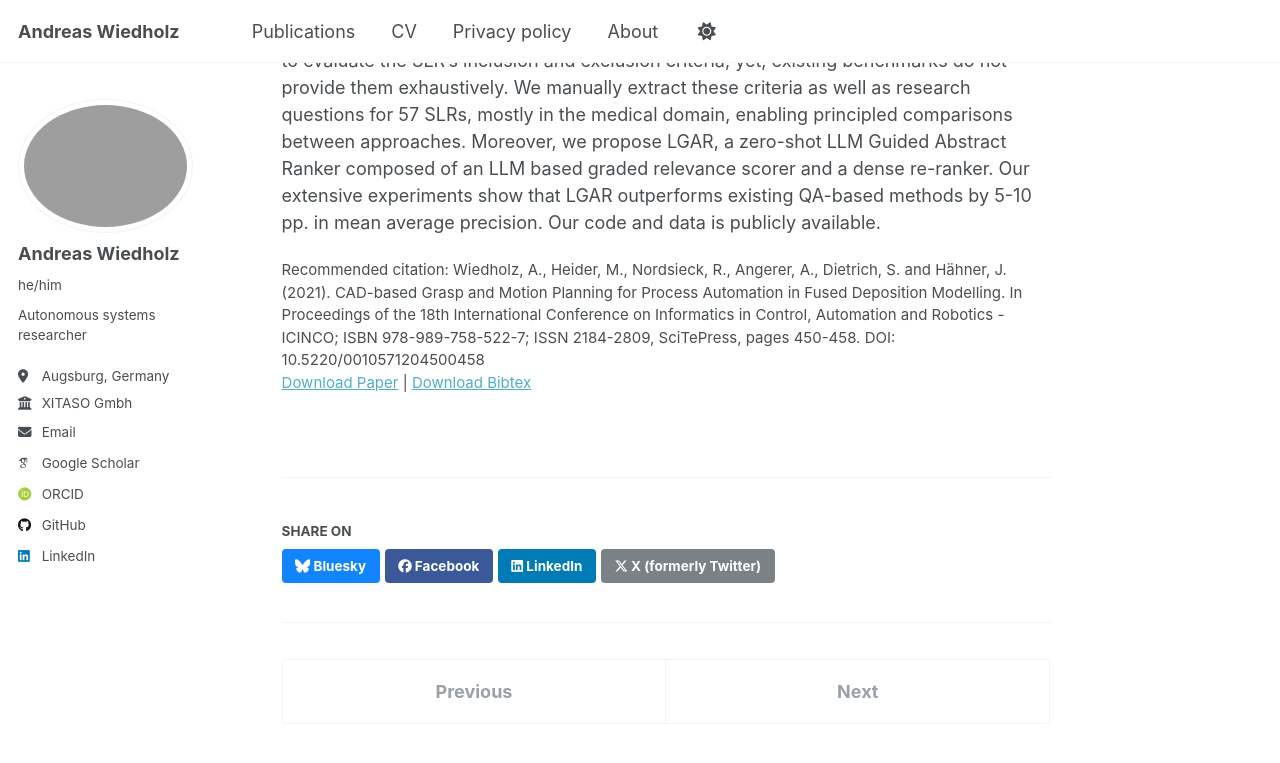
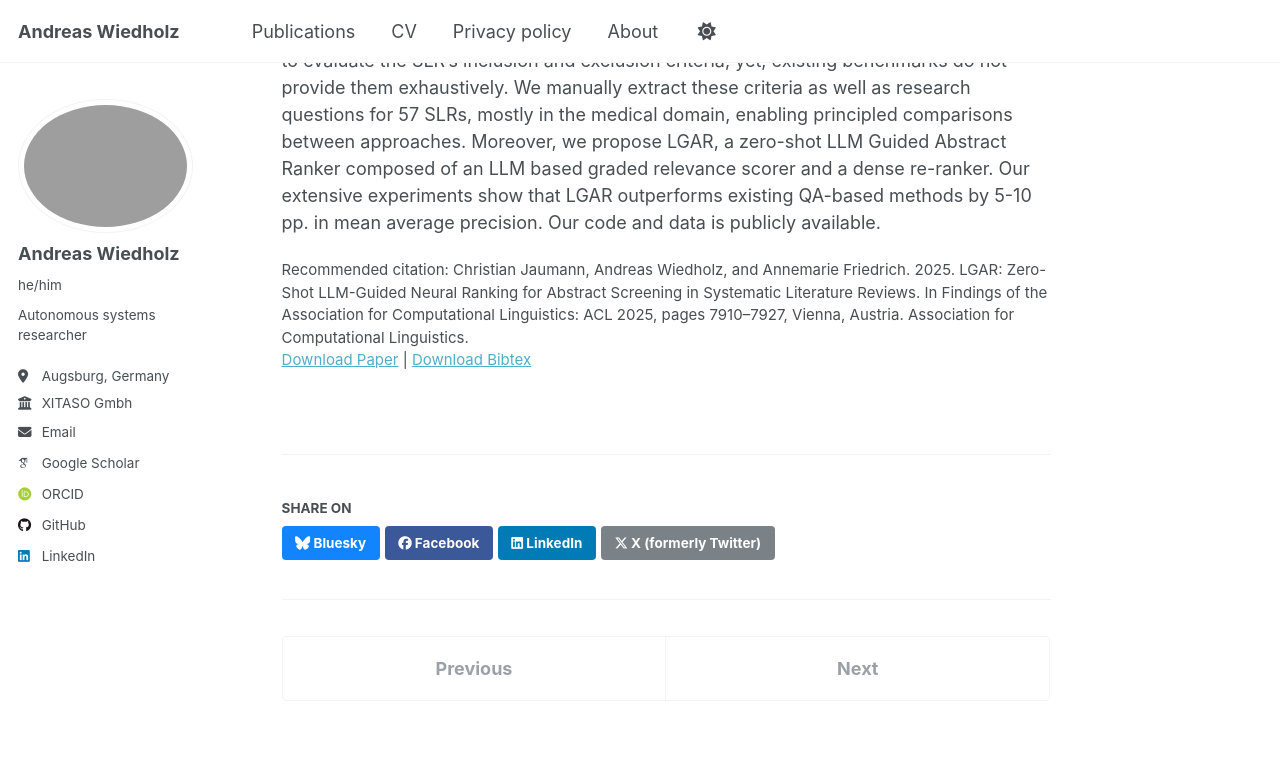
Before and after one commit to awied1404/awied1404.github.io, a Jekyll site: the page built from _publications/lgar.md, in a window 1280 px wide and 900 px high, scrolled down 339 px. Shown: the top 763 px of the window. Built offline with Jekyll 4.4.1, drawn with Linux system fonts in a browser that asks for light colours; some web fonts are replaced.

Commit message:
Fix citation lgar

```diff
--- a/_publications/lgar.md
+++ b/_publications/lgar.md
@@ -8,6 +8,6 @@ date: 2025-07-31
 venue: 'ACL Findings'
 bibtexurl: 'http://awied1404.github.io/files/lgar.bib'
 paperurl: 'http://awied1404.github.io/files/lgar.pdf'
-citation: 'Wiedholz, A., Heider, M., Nordsieck, R., Angerer, A., Dietrich, S. and Hähner, J. (2021). CAD-based Grasp and Motion Planning for Process Automation in Fused Deposition Modelling. In Proceedings of the 18th International Conference on Informatics in Control, Automation and Robotics - ICINCO; ISBN 978-989-758-522-7; ISSN 2184-2809, SciTePress, pages 450-458. DOI: 10.5220/0010571204500458'
+citation: 'Christian Jaumann, Andreas Wiedholz, and Annemarie Friedrich. 2025. LGAR: Zero-Shot LLM-Guided Neural Ranking for Abstract Screening in Systematic Literature Reviews. In Findings of the Association for Computational Linguistics: ACL 2025, pages 7910–7927, Vienna, Austria. Association for Computational Linguistics.'
 ---
 The scientific literature is growing rapidly, making it hard to keep track of the state-of-the-art. Systematic literature reviews (SLRs) aim to identify and evaluate all relevant papers on a topic. After retrieving a set of candidate papers, the abstract screening phase determines initial relevance. To date, abstract screening methods using large language models (LLMs) focus on binary classification settings; existing question answering (QA) based ranking approaches suffer from error propagation. LLMs offer a unique opportunity to evaluate the SLR’s inclusion and exclusion criteria, yet, existing benchmarks do not provide them exhaustively. We manually extract these criteria as well as research questions for 57 SLRs, mostly in the medical domain, enabling principled comparisons between approaches. Moreover, we propose LGAR, a zero-shot LLM Guided Abstract Ranker composed of an LLM based graded relevance scorer and a dense re-ranker. Our extensive experiments show that LGAR outperforms existing QA-based methods by 5-10 pp. in mean average precision. Our code and data is publicly available.
```
